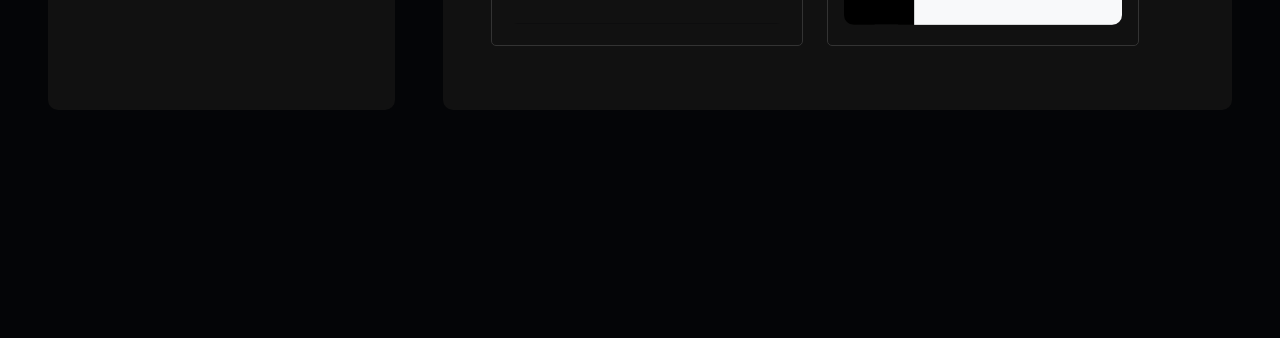
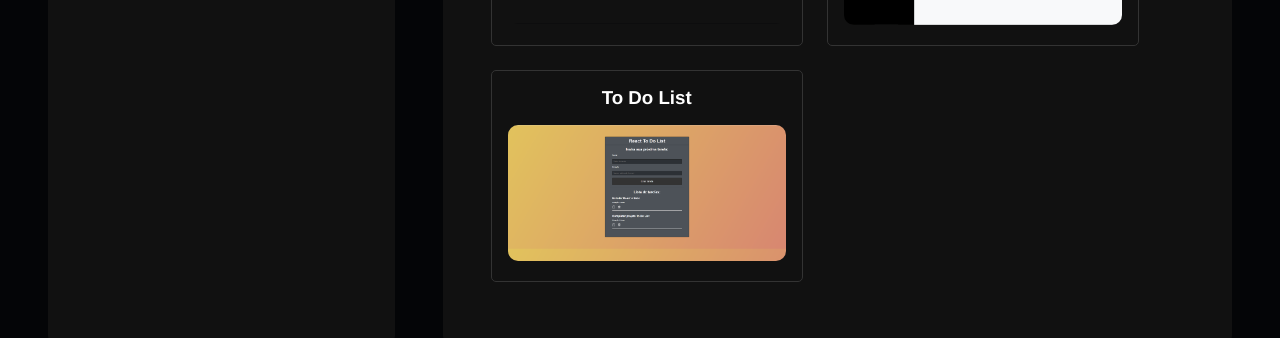
Before and after one commit to pedrogoulart8/portfolio-pedro-goulart, a React (Vite) app: page / in a window 1280 px wide. Shown: the part 2080-2418 px from the top of the page. Before the commit the page ends 2238 px from the top, so only its background shows below. Built offline with nearby package versions, Linux system fonts and the light colour scheme.

Commit message:
subindo novo projeto

```diff
--- a/src/components/ProjectsContainer.jsx
+++ b/src/components/ProjectsContainer.jsx
@@ -6,6 +6,8 @@ import climatempo from '../img/climatempo.png'
 import netflix from '../img/netflix.png'
 import calculadora from '../img/calc.png'
 import cadastro from '../img/sitecadastro.png'
+import todolist from '../img/todolist.png'
+
 
 
 
@@ -17,6 +19,7 @@ const projects = [
     { id: "netflix", name: "Netflix", image: netflix, link: "https://pedrogoulart8.github.io/Clone-streaming-ntfix/" },
     { id: "Calculadora", name: "Calculadora", image: calculadora, link: "https://pedrogoulart8.github.io/Projeto-Calculadora-JS/" },
     { id: "cadastro", name: "Simulação Cadastro", image: cadastro, link: "https://pedrogoulart8.github.io/API-Cadastro-de-Clientes/" },
+    { id: "todo", name: "To Do List", image: todolist, link: "https://pedrogoulart8.github.io/to-do-list-react/" },
 
 
 
--- a/vite.config.js
+++ b/vite.config.js
@@ -3,5 +3,6 @@ import react from '@vitejs/plugin-react'
 
 // https://vitejs.dev/config/
 export default defineConfig({
+  base: "/vite-gh-pages",
   plugins: [react()],
 })
```
Also changed, not shown: src/img/todolist.png (added).
